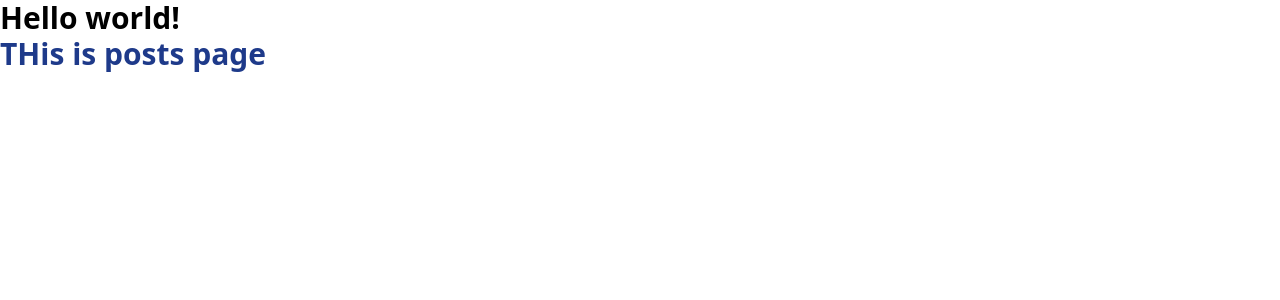
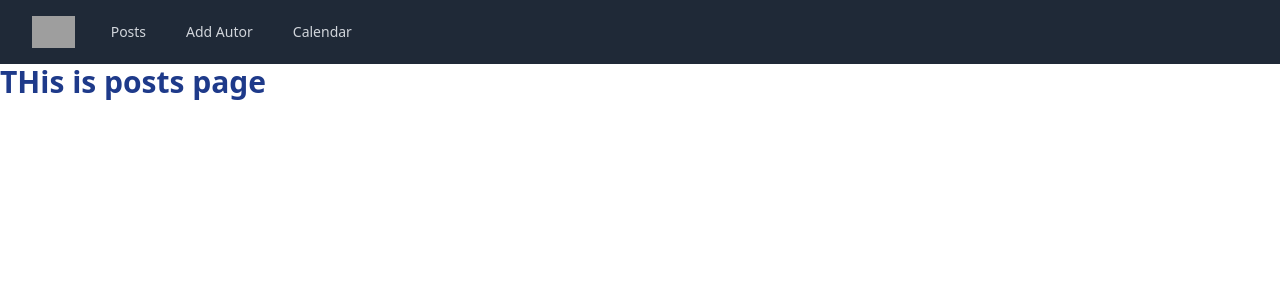
Before and after one commit to AnisurRahman06046/blog_, a Django app: page /posts/all-posts/ in a window 1280 px wide. Shown: the top 300 px of the page. Run offline with Django 5.2, Linux system fonts and the light colour scheme; some libraries are stand-ins or nearby versions; grey boxes are pictures that could not be loaded.

Commit message:
add author form is rendered

```diff
--- a/blogproject/author/urls.py
+++ b/blogproject/author/urls.py
@@ -1,5 +1,5 @@
 from django.urls import path
-
+from . import views
 urlpatterns = [
-    # path('admin/',),
+    path('add-author/',views.addAuthor,name='addAuthor'),
 ]
--- a/blogproject/author/views.py
+++ b/blogproject/author/views.py
@@ -1,3 +1,6 @@
 from django.shortcuts import render
-
+from . import forms
 # Create your views here.
+def addAuthor(request):
+    author_form  = forms.AuthorForm()
+    return render(request,'add_author.html',{'form':author_form})
--- a/blogproject/templates/base.html
+++ b/blogproject/templates/base.html
@@ -6,9 +6,53 @@
   <script src="https://cdn.tailwindcss.com"></script>
 </head>
 <body>
-  <h1 class="text-3xl font-bold">
-    Hello world!
-  </h1>
+    <nav class="bg-gray-800">
+        <div class="mx-auto max-w-7xl px-2 sm:px-6 lg:px-8">
+          <div class="relative flex h-16 items-center justify-between">
+            <div class="absolute inset-y-0 left-0 flex items-center sm:hidden">
+              <!-- Mobile menu button-->
+              <button type="button" class="relative inline-flex items-center justify-center rounded-md p-2 text-gray-400 hover:bg-gray-700 hover:text-white focus:outline-none focus:ring-2 focus:ring-inset focus:ring-white" aria-controls="mobile-menu" aria-expanded="false">
+                <span class="absolute -inset-0.5"></span>
+                <span class="sr-only">Open main menu</span>
+                <!--
+                  Icon when menu is closed.
+
+                  Menu open: "hidden", Menu closed: "block"
+                -->
+                <svg class="block h-6 w-6" fill="none" viewBox="0 0 24 24" stroke-width="1.5" stroke="currentColor" aria-hidden="true">
+                  <path stroke-linecap="round" stroke-linejoin="round" d="M3.75 6.75h16.5M3.75 12h16.5m-16.5 5.25h16.5" />
+                </svg>
+                <!--
+                  Icon when menu is open.
+
+                  Menu open: "block", Menu closed: "hidden"
+                -->
+                <svg class="hidden h-6 w-6" fill="none" viewBox="0 0 24 24" stroke-width="1.5" stroke="currentColor" aria-hidden="true">
+                  <path stroke-linecap="round" stroke-linejoin="round" d="M6 18L18 6M6 6l12 12" />
+                </svg>
+              </button>
+            </div>
+            <div class="flex flex-1 items-center justify-center sm:items-stretch sm:justify-start">
+              <div class="flex flex-shrink-0 items-center">
+                <img class="h-8 w-auto" src="https://tailwindui.com/img/logos/mark.svg?color=indigo&shade=500" alt="Your Company">
+              </div>
+              <div class="hidden sm:ml-6 sm:block">
+                <div class="flex space-x-4">
+                  <!-- Current: "bg-gray-900 text-white", Default: "text-gray-300 hover:bg-gray-700 hover:text-white" -->
+
+                  <a href="{% url 'posts' %}" class="text-gray-300 hover:bg-gray-700 hover:text-white rounded-md px-3 py-2 text-sm font-medium">Posts</a>
+                  <a href="{% url 'addAuthor' %}" class="text-gray-300 hover:bg-gray-700 hover:text-white rounded-md px-3 py-2 text-sm font-medium">Add Autor</a>
+                  <a href="#" class="text-gray-300 hover:bg-gray-700 hover:text-white rounded-md px-3 py-2 text-sm font-medium">Calendar</a>
+                </div>
+              </div>
+            </div>
+
+          </div>
+        </div>
+
+
+      </nav>
+
   {% block content %}
   {% endblock %}
 </body>
```
Also changed, not shown: blogproject/author/forms.py (added, +8 -0 lines), blogproject/author/templates/add_author.html (added, +13 -0 lines).
